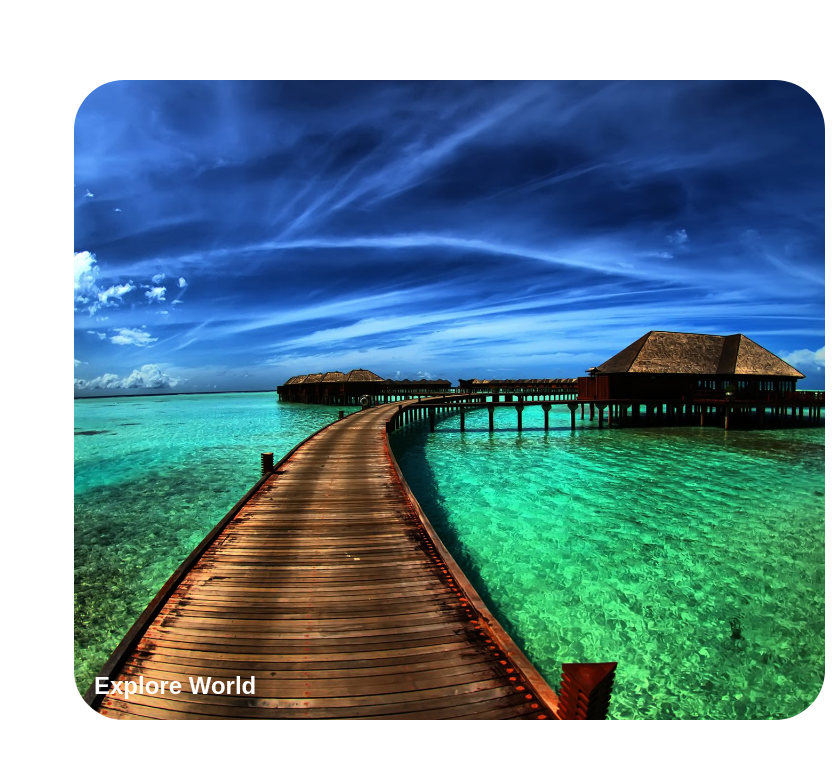
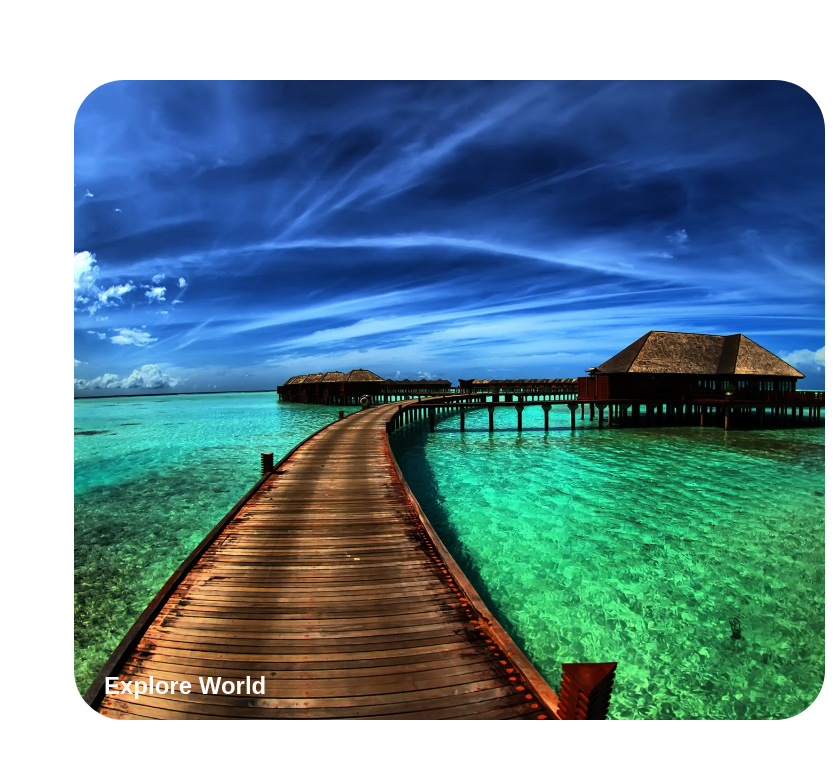
Before and after one commit to keremilhan/Expanding-Cards, a plain HTML site: page index.html in a window 1280 px wide. Shown: the full height of the page, 0-840 px from the left. Drawn offline with Linux system fonts and the light colour scheme; grey boxes are pictures that could not be loaded; a web font is replaced by a local one.

Commit message:
Background Image Bug Fixed

```diff
--- a/style.css
+++ b/style.css
@@ -22,7 +22,7 @@ body {
 }
 
 .panel {
-    background-size: auto 100%;
+    background-size: cover;
     background-position: center;
     background-repeat: no-repeat;
     height: 80vh;
@@ -39,7 +39,7 @@ body {
     font-size: 24px;
     position: absolute;
     bottom: 20px;
-    left: 20px;
+    left: 30px;
     margin: 0;
     opacity: 0;
 }
```
